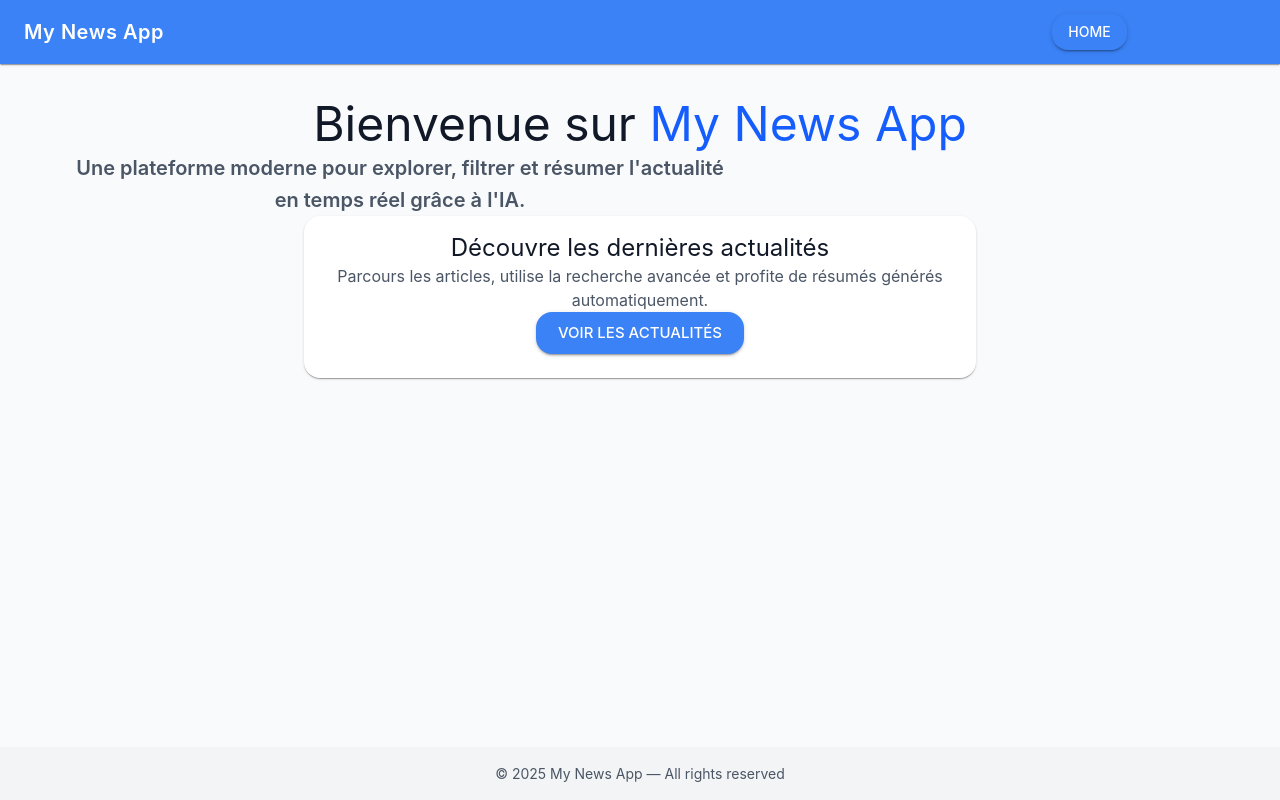
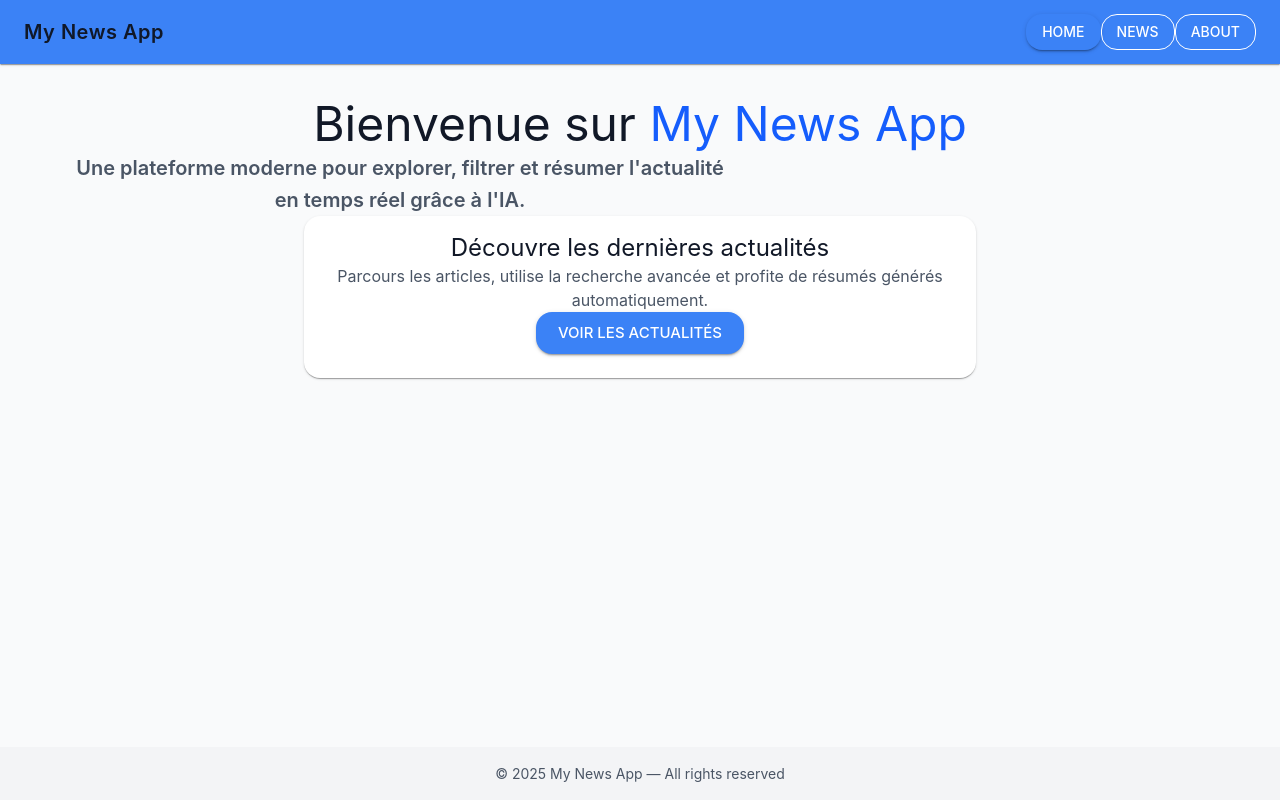
Before and after one commit to Kelkunx/dashboard-news-ai, a React (Vite) app in the folder frontend/: page / in a window 1280 px wide. Built offline with nearby package versions, Linux system fonts and the light colour scheme.

Commit message:
feat: improve layout component with active link handling and UI enhancements

```diff
--- a/frontend/src/components/Layout.jsx
+++ b/frontend/src/components/Layout.jsx
@@ -11,6 +11,11 @@ export default function Layout() {
     { label: "About", path: "/about" },
   ];
 
+  const isActive = (path) => {
+    if (path === "/") return location.pathname === "/";
+    return location.pathname.startsWith(path);
+  };
+
   return (
     <div className="flex flex-col min-h-screen">
       {/* Header */}
@@ -20,7 +25,10 @@ export default function Layout() {
         className="bg-white text-gray-900"
       >
         <Toolbar className="flex justify-between">
-          <Typography variant="h6" className="font-bold tracking-wide">
+          <Typography
+            variant="h6"
+            className="font-bold tracking-wide text-gray-900"
+          >
             My News App
           </Typography>
 
@@ -30,8 +38,8 @@ export default function Layout() {
                 key={item.path}
                 component={Link}
                 to={item.path}
-                variant={location.pathname === item.path ? "contained" : "text"}
-                color="primary"
+                variant={isActive(item.path) ? "contained" : "outlined"}
+                color={isActive(item.path) ? "primary" : "inherit"}
                 className="capitalize"
               >
                 {item.label}
@@ -41,7 +49,7 @@ export default function Layout() {
         </Toolbar>
       </AppBar>
 
-      {/* Contenu principal */}
+      {/* Main content */}
       <Container maxWidth="lg" className="flex-1 py-8">
         <Outlet />
       </Container>
```
